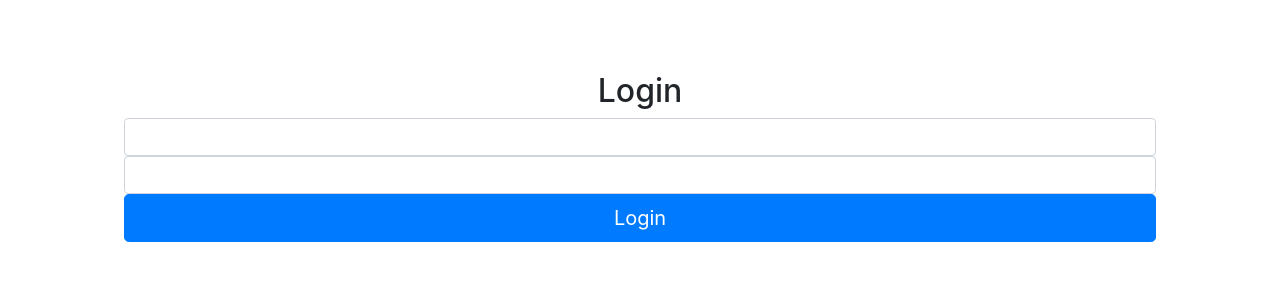
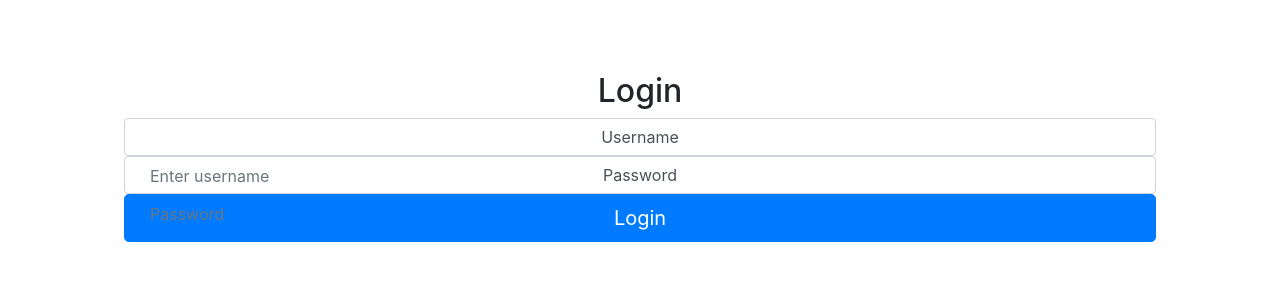
Before and after one commit to maryjng/SCHEDULING-APP, a Python web app: template app/templates/login.html in a window 1280 px wide. Shown: the part 56-356 px from the top of the page. Run offline with Jinja, Linux system fonts and the light colour scheme; the template is opened without the code that fills it, so the values that code supplies are empty.

Commit message:
Update login.html
BEGONE FORMS

```diff
--- a/app/templates/login.html
+++ b/app/templates/login.html
@@ -6,12 +6,24 @@
   <h2 class="title">Login</h2>
   <form class="form-signin" method="POST" action="/{{ url_for('home.login') }}">
     <div class="form-control">
-      {{ form.username.label }}
-      {{ form.username(size=20) }}
+      <label for="username">Username</label>
+      <input
+        type="text"
+        class="form-control"
+        id="username"
+        name="username"
+        placeholder="Enter username"
+      />
     </div>
     <div class="form-control">
-      {{ form.password.label }}
-      {{ form.password }}
+      <label for="password">Password</label>
+      <input
+        type="password"
+        class="form-control"
+        id="password"
+        name="password"
+        placeholder="Password"
+      />
     </div>
   <button class="btn btn-lg btn-primary btn-block">Login</button>
 </form>
```
